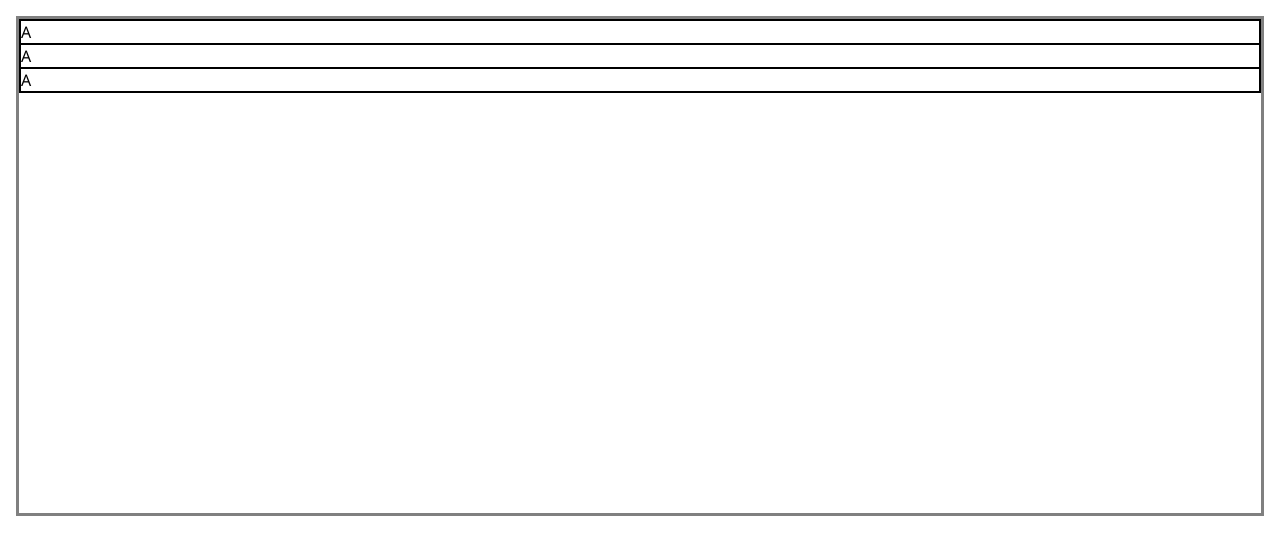
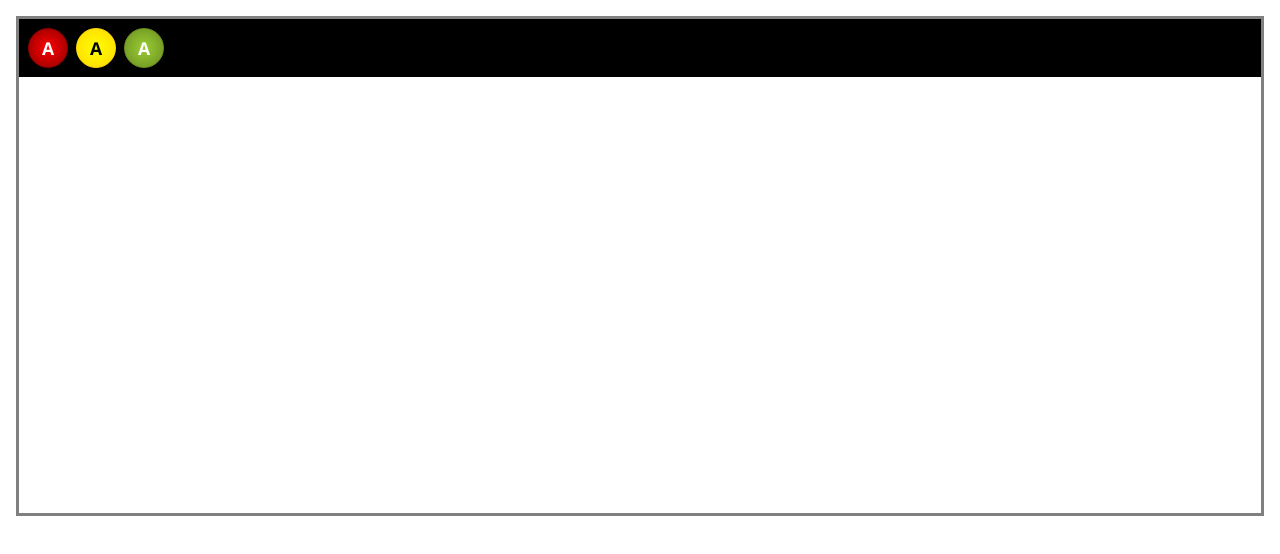
Before and after one commit to kiraGit67/flexbox-web-layout, a plain HTML site: page index.html in a window 1280 px wide. Drawn offline with Linux system fonts and the light colour scheme.

Commit message:
adds styles to navbar and btn elements

```diff
--- a/style.css
+++ b/style.css
@@ -20,3 +20,40 @@
 .container * {
   border: 1px solid black;
 }
+
+.navbar {
+  display: flex;
+  justify-content: flex-start;
+  align-items: center;
+  gap: 0.5rem;
+  padding: 0.5rem;
+  background-color: black;
+}
+
+.btn {
+  width: 2.5rem;
+  aspect-ratio: 1;
+  border-radius: 100%;
+  display: flex;
+  justify-content: center;
+  align-items: center;
+  font-size: 1.1rem;
+  font-weight: 600;
+}
+
+.btn:first-of-type {
+  background: radial-gradient(red, darkred);
+  border-color: darkred;
+  color: white;
+}
+
+.btn:nth-of-type(2) {
+  background: radial-gradient(yellow, gold);
+  border-color: gold;
+}
+
+.btn:last-of-type {
+  background: radial-gradient(yellowgreen, olivedrab);
+  border-color: olivedrab;
+  color: white;
+}
```
